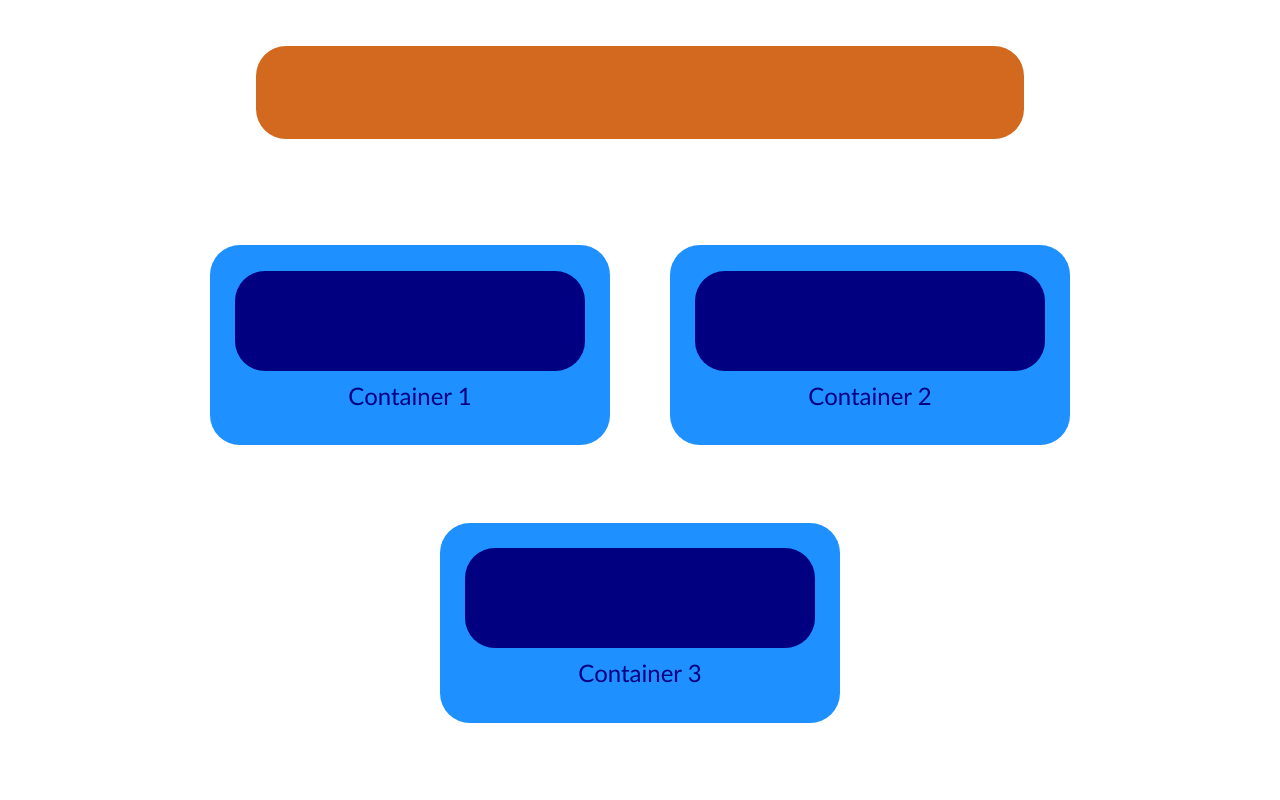
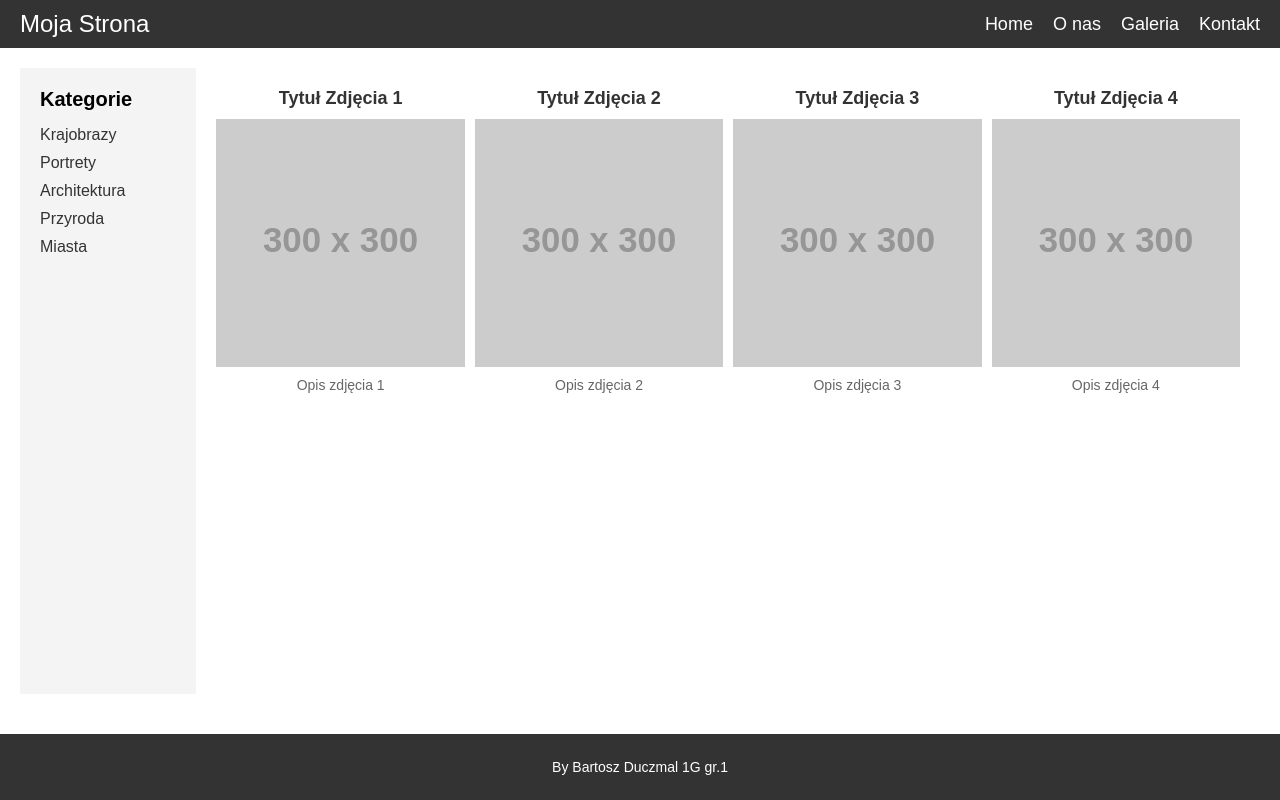
Before and after one commit to BartoszDuczmal/suitshop, a plain HTML site: page index.html in a window 1280 px wide. Drawn offline with Linux system fonts and the light colour scheme; placeholder pictures from the web are drawn by us.

Commit message:
Add files via upload

```diff
--- a/index.html
+++ b/index.html
@@ -1,24 +1,72 @@
-<html>
-    <head>
-        <link rel="stylesheet" href="styles.css">
-    </head>
-    <body>
-        <header>
-            <div id="nav"></div>
-        </header>
-        <section>
-            <div id="containers">
-                <div id="images"></div>
-                <p id="text">Container 1</p>
+<!DOCTYPE html>
+<html lang="pl">
+<head>
+    <meta charset="UTF-8">
+    <meta name="viewport" content="width=device-width, initial-scale=1.0">
+    <title>Responsywna Strona</title>
+    <link rel="stylesheet" href="style.css">
+</head>
+<body>
+
+    <nav class="navbar">
+        <div class="logo">Moja Strona</div>
+        <ul class="nav-links" id="navLinks">
+            <li><a href="#">Home</a></li>
+            <li><a href="#">O nas</a></li>
+            <li><a href="#">Galeria</a></li>
+            <li><a href="#">Kontakt</a></li>
+        </ul>
+        <div class="menu-icon" id="menuIcon">&#9776;</div>
+    </nav>
+
+    <div class="main-content">
+        <aside class="category-sidebar">
+            <h2>Kategorie</h2>
+            <ul>
+                <li><a href="#">Krajobrazy</a></li>
+                <li><a href="#">Portrety</a></li>
+                <li><a href="#">Architektura</a></li>
+                <li><a href="#">Przyroda</a></li>
+                <li><a href="#">Miasta</a></li>
+            </ul>
+        </aside>
+
+        <section class="gallery">
+            <div class="gallery-item">
+                <h3>Tytuł Zdjęcia 1</h3>
+                <img src="https://via.placeholder.com/300" alt="Zdjęcie 1">
+                <p>Opis zdjęcia 1</p>
             </div>
-            <div id="containers">
-                <div id="images"></div>
-                <p id="text">Container 2</p>
+            <div class="gallery-item">
+                <h3>Tytuł Zdjęcia 2</h3>
+                <img src="https://via.placeholder.com/300" alt="Zdjęcie 2">
+                <p>Opis zdjęcia 2</p>
             </div>
-            <div id="containers">
-                <div id="images"></div>
-                <p id="text">Container 3</p>
+            <div class="gallery-item">
+                <h3>Tytuł Zdjęcia 3</h3>
+                <img src="https://via.placeholder.com/300" alt="Zdjęcie 3">
+                <p>Opis zdjęcia 3</p>
+            </div>
+            <div class="gallery-item">
+                <h3>Tytuł Zdjęcia 4</h3>
+                <img src="https://via.placeholder.com/300" alt="Zdjęcie 4">
+                <p>Opis zdjęcia 4</p>
             </div>
         </section>
-    </body>
+    </div>
+
+    <footer class="footer">
+        <p>By Bartosz Duczmal 1G gr.1</p>
+    </footer>
+
+    <script>
+        function toggleMenu() {
+            const navLinks = document.getElementById('navLinks');
+            navLinks.classList.toggle('active');
+        }
+
+        document.getElementById('menuIcon').addEventListener('click', toggleMenu);
+    </script>
+
+</body>
 </html>
--- /dev/null
+++ b/style.css
@@ -0,0 +1,169 @@
+* {
+    margin: 0;
+    padding: 0;
+    box-sizing: border-box;
+}
+
+html, body {
+    height: 100%;
+    font-family: Arial, sans-serif;
+}
+
+body {
+    display: flex;
+    flex-direction: column;
+    min-height: 100vh;
+}
+
+.navbar {
+    display: flex;
+    justify-content: space-between;
+    align-items: center;
+    background-color: #333;
+    padding: 10px 20px;
+}
+
+.navbar .logo {
+    color: white;
+    font-size: 24px;
+}
+
+.navbar .nav-links {
+    display: flex;
+    list-style: none;
+}
+
+.navbar .nav-links li {
+    margin-left: 20px;
+}
+
+.navbar .nav-links a {
+    color: white;
+    text-decoration: none;
+    font-size: 18px;
+}
+
+.navbar .nav-links a:hover {
+    color: #00ccff;
+}
+
+.menu-icon {
+    display: none;
+    color: white;
+    font-size: 28px;
+    cursor: pointer;
+}
+
+.main-content {
+    display: flex;
+    flex: 1;
+    padding: 20px;
+}
+
+.category-sidebar {
+    width: 200px;
+    padding: 20px;
+    background-color: #f4f4f4;
+}
+
+.category-sidebar h2 {
+    font-size: 20px;
+    margin-bottom: 15px;
+}
+
+.category-sidebar ul {
+    list-style: none;
+}
+
+.category-sidebar ul li {
+    margin-bottom: 10px;
+}
+
+.category-sidebar ul li a {
+    text-decoration: none;
+    color: #333;
+    font-size: 16px;
+    transition: color 0.3s;
+}
+
+.category-sidebar ul li a:hover {
+    color: #00ccff;
+}
+
+.gallery {
+    display: grid;
+    grid-template-columns: repeat(auto-fit, minmax(200px, 1fr));
+    gap: 10px;
+    width: 100%;
+    padding: 20px;
+}
+
+.gallery-item {
+    text-align: center;
+}
+
+.gallery-item h3 {
+    margin-bottom: 10px;
+    font-size: 18px;
+    color: #333;
+}
+
+.gallery-item img {
+    width: 100%;
+    height: auto;
+    display: block;
+}
+
+.gallery-item p {
+    margin-top: 10px;
+    font-size: 14px;
+    color: #666;
+}
+
+.footer {
+    background-color: #333;
+    color: white;
+    text-align: center;
+    padding: 20px;
+    margin-top: 20px;
+}
+
+.footer p {
+    margin: 5px 0;
+    font-size: 14px;
+}
+
+@media (max-width: 768px) {
+    .nav-links {
+        display: none;
+        flex-direction: column;
+        position: absolute;
+        top: 60px;
+        right: 0;
+        background-color: #333;
+        width: 100%;
+        padding: 0;
+    }
+
+    .nav-links.active {
+        display: flex;
+    }
+
+    .nav-links li {
+        margin: 10px 0;
+        text-align: center;
+    }
+
+    .menu-icon {
+        display: block;
+    }
+
+    .main-content {
+        flex-direction: column;
+    }
+
+    .category-sidebar {
+        width: 100%;
+        margin-bottom: 20px;
+    }
+}
```
